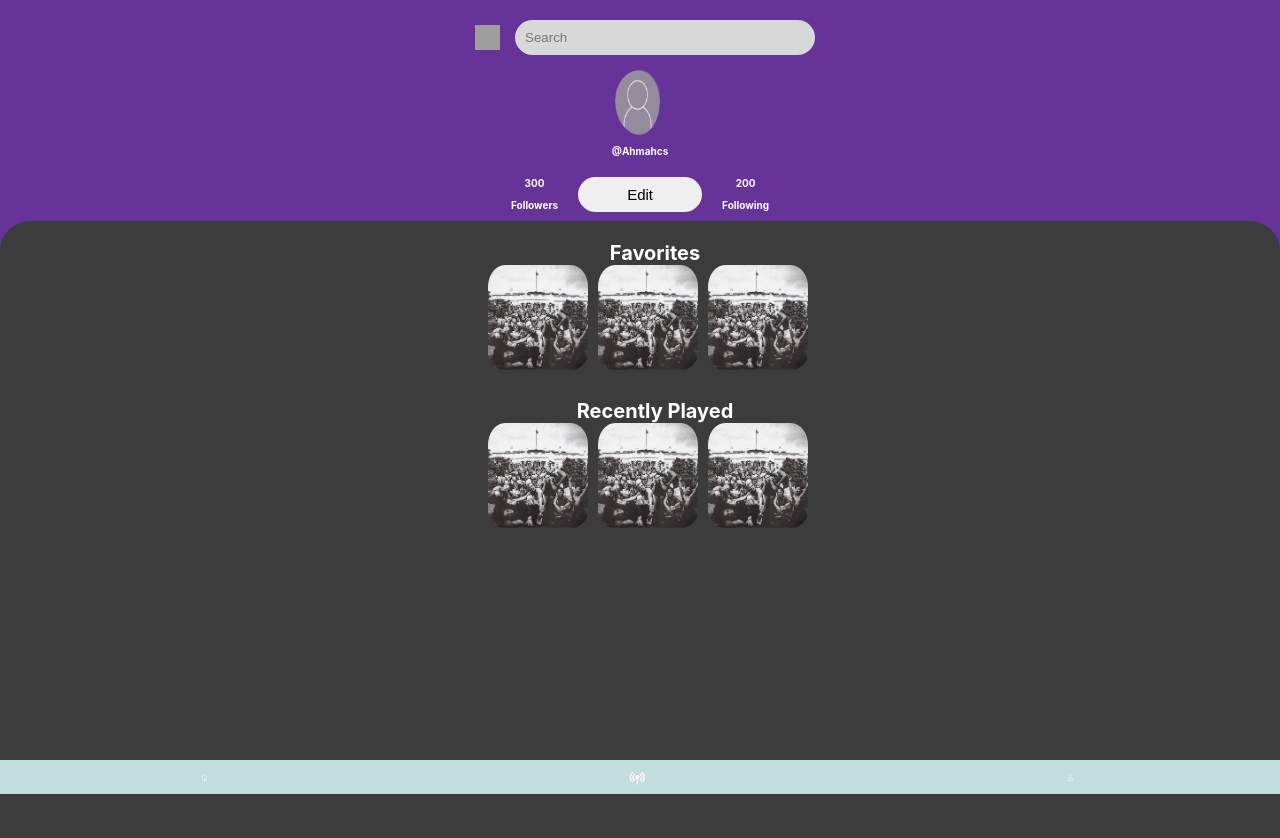
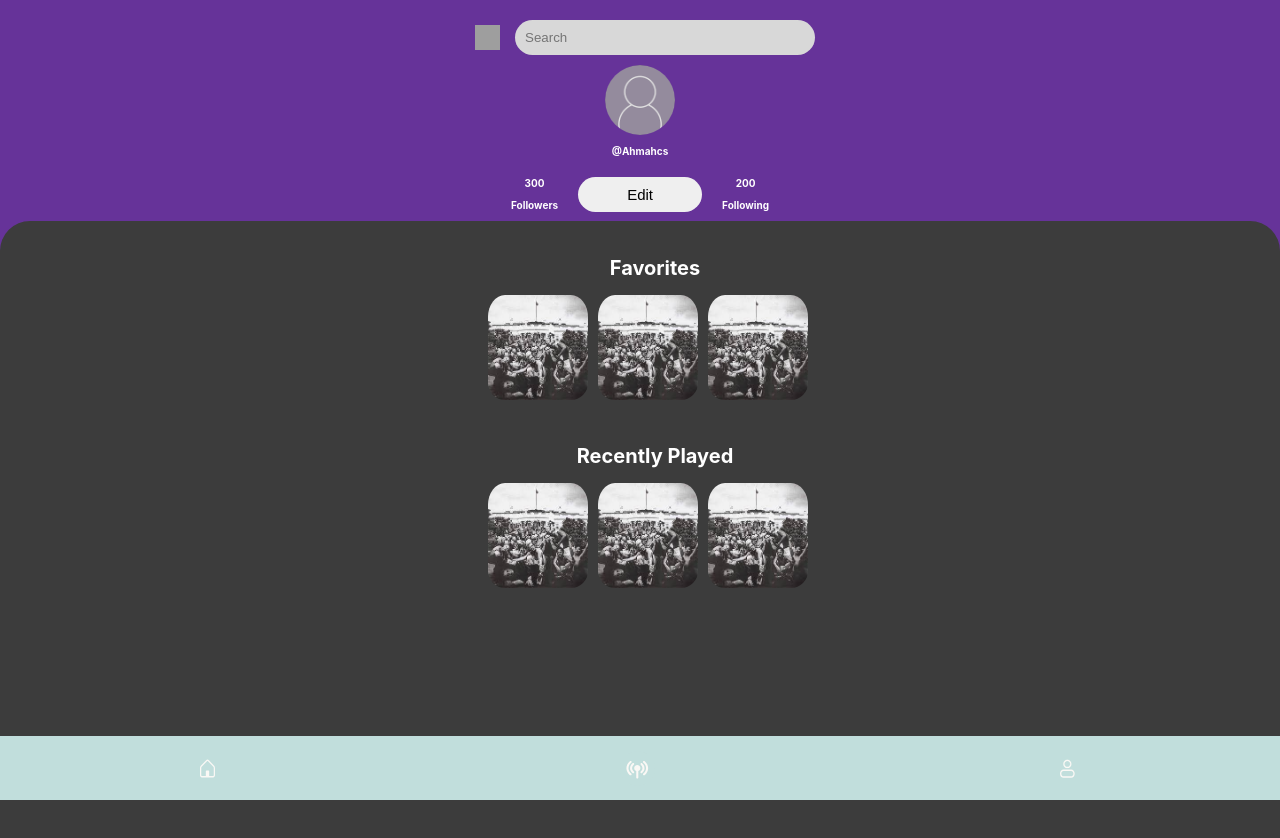
Before and after one commit to jjeongin/final-project-team-musaik, a React (Create React App) app in the folder front-end/: page /profile in a window 1280 px wide. Shown: the top 838 px of the page. Built offline with nearby package versions, Linux system fonts and the light colour scheme; grey boxes are pictures that could not be loaded; a web font is replaced by a local one.

Commit message:
fixed smooshed images and content on home and profile page. made Nav img's bigger

```diff
--- a/front-end/src/components/Albums/Albums.js
+++ b/front-end/src/components/Albums/Albums.js
@@ -8,7 +8,7 @@ function Albums({text, image}){
     return(
 
         <div className='Carousel'>
-            <h1 className='Category-Name'>{text}</h1>
+            <h2 className='Category-Name'>{text}</h2>
             <img src={image} alt="Album PlaceHolder" className='Album-PlaceHolder'/>
             <img src={image} alt="Album PlaceHolder" className='Album-PlaceHolder'/>
             <img src={image} alt="Album PlaceHolder" className='Album-PlaceHolder'/>
--- a/front-end/src/components/NavBar/NavBar.css
+++ b/front-end/src/components/NavBar/NavBar.css
@@ -17,14 +17,17 @@
 }
 
 .home-icon img {
-    width: 30px;
+    width: 40px;
+    height: 40px;
 }
 
 .radio-icon img {
-    width: 70px;
+    width: 60px;
+    height: 60px;
     position: relative;
 }
 
 .user-icon img {
-    width: 30px;
+    width: 40px;
+    height: 40px;
 }
--- a/front-end/src/components/RadioMatch/index.css
+++ b/front-end/src/components/RadioMatch/index.css
@@ -5,6 +5,7 @@
     align-items: center;
     text-align: center;
     color: white;
+    margin: 20px;
 }
 
 .Match-Card{
@@ -18,14 +19,20 @@
     width: 100px;
     height: 100px;
     border-radius: 50%;
+    padding: 0;
+    margin: 0;
 }
 
 .user{
     padding: 0;
 }
 .match{
-    padding: 0;
     z-index: 1;
     margin-left: -50px;
     margin-bottom: -50px;
+    padding: 0;
 }
+
+h2{
+    margin: 15px;
+}
--- a/front-end/src/components/UserAvatar/UserAvatar.css
+++ b/front-end/src/components/UserAvatar/UserAvatar.css
@@ -1,8 +1,8 @@
 .Avatar-Picture{
     width: 70px;
-    height:70px;
+    height: 70px;
     border-radius: 50%;
-
+    padding: 0;
 }
 
 .Avatar{
```
